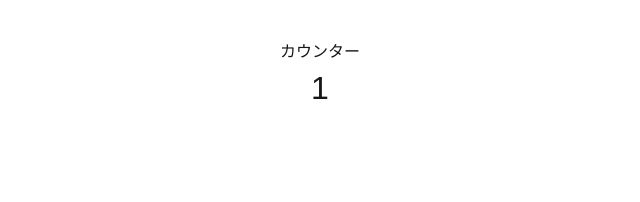
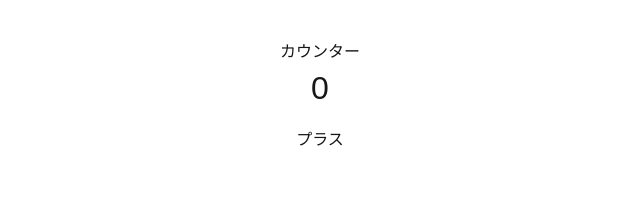
Before and after one commit to shirasuHigurashi/next-js-sample-app, a Next.js app: page /counter in a window 1280 px wide. Shown: the top 202 px of the page, without its empty margins (320-960 px from the left). Built offline with nearby package versions, Linux system fonts and the light colour scheme.

Commit message:
step2: add plus button

```diff
--- a/src/views/CounterView/index.tsx
+++ b/src/views/CounterView/index.tsx
@@ -1,8 +1,22 @@
+"use client"
+
+import { useState } from "react"
+
+
+
 export function CounterView(){
+    const [count,setCount]=useState(0)
+    const handlePlusButtonClick =()=>{
+        setCount(count+1)
+    }
+
     return(
         <div style ={{maxWidth:400,margin:"40px auto",textAlign:"center"}}>
         <h1>カウンター</h1>
-        <p style={{fontSize:32}}>1</p>
+        <p style={{fontSize:32}}>{count}</p>
+        <div style={{marginTop:16}}>
+            <button onClick={handlePlusButtonClick}>プラス</button>
+        </div>
         </div>
     )
 }
```
